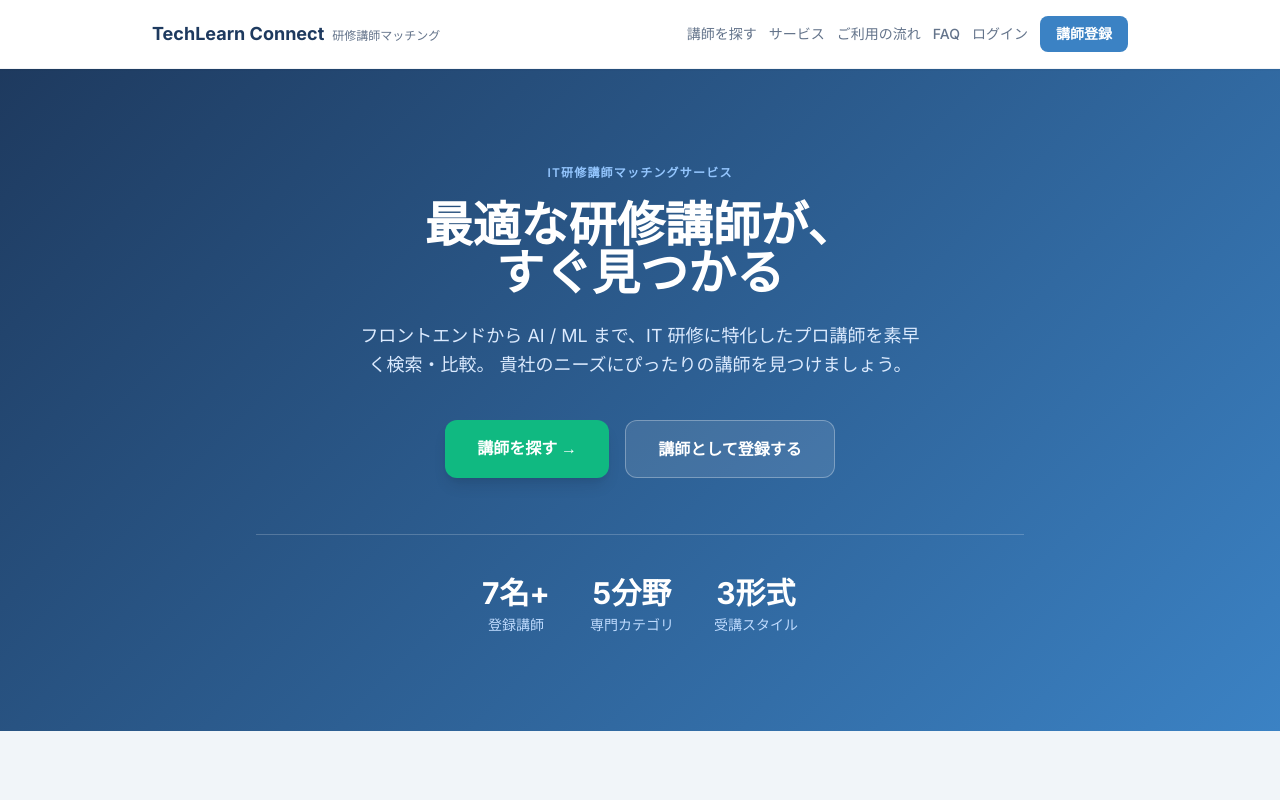
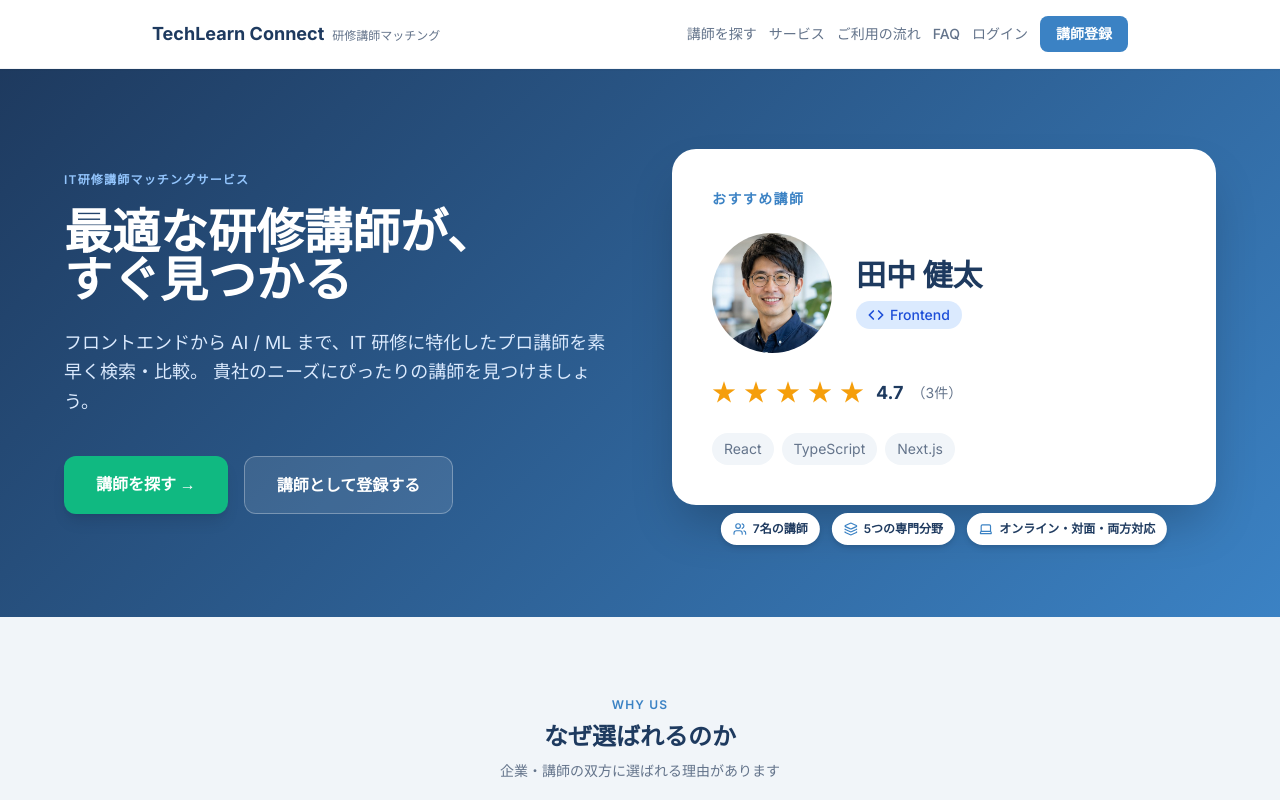
Before and after one commit to shakib-24/techlearn-connect, a Next.js app: page / in a window 1280 px wide. Shown: the top 800 px of the page. Built offline with nearby package versions, Linux system fonts and the light colour scheme.

Commit message:
Update hero section styling

```diff
--- a/app/page.tsx
+++ b/app/page.tsx
@@ -1,7 +1,11 @@
 import type { Metadata } from "next";
 import Link from "next/link";
+import { Laptop, Layers, Users } from "lucide-react";
 import FAQSection from "@/components/FAQSection";
+import InstructorAvatar from "@/components/InstructorAvatar";
 import LPHeader from "@/components/LPHeader";
+import { instructors } from "@/data/instructors";
+import { CATEGORY_BADGE, CATEGORY_ICON } from "@/lib/categoryStyles";
 
 export const metadata: Metadata = {
   title: "TechLearn Connect | 研修講師マッチングサービス",
@@ -16,6 +20,21 @@ const STEPS = [
   { step: 4, icon: "🚀", title: "研修スタート", desc: "合意が取れたらいよいよ研修開始。効果的な学びを提供" },
 ];
 
+// Hero装飾用のおすすめ講師カード。マッチング/レコメンドロジックではなく固定表示。
+const FEATURED_INSTRUCTOR = instructors[0];
+const FEATURED_REVIEWS = FEATURED_INSTRUCTOR.reviews ?? [];
+const FEATURED_RATING =
+  FEATURED_REVIEWS.length > 0
+    ? Math.round((FEATURED_REVIEWS.reduce((sum, r) => sum + r.rating, 0) / FEATURED_REVIEWS.length) * 10) / 10
+    : 0;
+const FeaturedCategoryIcon = CATEGORY_ICON[FEATURED_INSTRUCTOR.category];
+
+const HERO_STATS = [
+  { icon: Users, label: "7名の講師" },
+  { icon: Layers, label: "5つの専門分野" },
+  { icon: Laptop, label: "オンライン・対面・両方対応" },
+];
+
 export default function LandingPage() {
   return (
     <div className="min-h-screen bg-white">
@@ -24,10 +43,12 @@ export default function LandingPage() {
 
       {/* ─── Hero ─── */}
       <section
-        className="text-white py-24 px-6"
+        className="text-white py-20 px-6 overflow-hidden"
         style={{ background: "linear-gradient(135deg, #1E3A5F 0%, #3B82C4 100%)" }}
       >
-        <div className="max-w-3xl mx-auto text-center">
+        <div className="max-w-6xl mx-auto grid grid-cols-1 lg:grid-cols-2 gap-16 items-center">
+          {/* Left: copy */}
+          <div className="text-center lg:text-left">
             <p className="text-blue-300 text-xs font-semibold uppercase tracking-widest mb-5">
               IT研修講師マッチングサービス
             </p>
@@ -36,11 +57,11 @@ export default function LandingPage() {
               <br className="hidden sm:block" />
               すぐ見つかる
             </h1>
-          <p className="text-blue-100 text-lg leading-relaxed mb-10 max-w-xl mx-auto">
+            <p className="text-blue-100 text-lg leading-relaxed mb-10 max-w-xl mx-auto lg:mx-0">
               フロントエンドから AI / ML まで、IT 研修に特化したプロ講師を素早く検索・比較。
               貴社のニーズにぴったりの講師を見つけましょう。
             </p>
-          <div className="flex flex-col sm:flex-row gap-4 justify-center">
+            <div className="flex flex-col sm:flex-row gap-4 justify-center lg:justify-start">
               <Link
                 href="/instructors"
                 className="px-8 py-4 font-bold rounded-xl text-base shadow-lg transition-colors"
@@ -55,19 +76,79 @@ export default function LandingPage() {
                 講師として登録する
               </Link>
             </div>
+          </div>
 
-          {/* Stats strip */}
-          <div className="flex justify-center gap-10 mt-14 pt-10 border-t border-white/20">
-            {[
-              { value: "7名+", label: "登録講師" },
-              { value: "5分野", label: "専門カテゴリ" },
-              { value: "3形式", label: "受講スタイル" },
-            ].map(({ value, label }) => (
-              <div key={label}>
-                <p className="text-3xl font-bold">{value}</p>
-                <p className="text-blue-200 text-sm mt-1">{label}</p>
+          {/* Right: おすすめ講師カード（装飾用の固定表示） + 統計バッジ */}
+          <div className="flex justify-center lg:justify-end">
+            <div className="relative w-full max-w-xl pb-10 lg:pb-8">
+              <div className="bg-white rounded-3xl shadow-2xl p-8 sm:p-10 text-left">
+                <p
+                  className="text-sm font-semibold uppercase tracking-widest mb-6"
+                  style={{ color: "#3B82C4" }}
+                >
+                  おすすめ講師
+                </p>
+                <div className="flex items-center gap-4 sm:gap-6 mb-6">
+                  <InstructorAvatar
+                    instructor={FEATURED_INSTRUCTOR}
+                    size={120}
+                    textSizeClass="text-4xl"
+                  />
+                  <div>
+                    <p className="font-extrabold text-[#1E3A5F] text-2xl sm:text-3xl leading-tight">
+                      {FEATURED_INSTRUCTOR.name}
+                    </p>
+                    <span
+                      className={`inline-flex items-center gap-1.5 text-sm px-3 py-1 rounded-full font-medium mt-2 ${CATEGORY_BADGE[FEATURED_INSTRUCTOR.category]}`}
+                    >
+                      <FeaturedCategoryIcon className="w-4 h-4" strokeWidth={2.5} />
+                      {FEATURED_INSTRUCTOR.category}
+                    </span>
+                  </div>
+                </div>
+
+                {FEATURED_RATING > 0 && (
+                  <div className="flex items-center gap-2 mb-6">
+                    {[1, 2, 3, 4, 5].map((i) => (
+                      <span
+                        key={i}
+                        className="text-2xl"
+                        style={{ color: i <= Math.round(FEATURED_RATING) ? "#F59E0B" : "#D1D5DB" }}
+                      >
+                        ★
+                      </span>
+                    ))}
+                    <span className="text-[#1E3A5F] text-lg font-bold ml-1">{FEATURED_RATING}</span>
+                    <span className="text-[#64748B] text-sm">（{FEATURED_REVIEWS.length}件）</span>
+                  </div>
+                )}
+
+                <div className="flex flex-wrap gap-2">
+                  {FEATURED_INSTRUCTOR.skills.slice(0, 3).map((skill) => (
+                    <span
+                      key={skill}
+                      className="text-sm bg-[#F1F5F9] text-[#64748B] px-3 py-1.5 rounded-full"
+                    >
+                      {skill}
+                    </span>
+                  ))}
+                </div>
+              </div>
+
+              {/* 統計バッジ: デスクトップではカード下辺に浮かせて配置、モバイルでは通常のブロック表示 */}
+              <div className="mt-6 flex flex-wrap justify-center gap-3 lg:mt-0 lg:absolute lg:-bottom-2 lg:left-1/2 lg:flex-nowrap lg:w-max lg:-translate-x-1/2">
+                {HERO_STATS.map(({ icon: Icon, label }) => (
+                  <div
+                    key={label}
+                    className="flex items-center gap-1.5 whitespace-nowrap rounded-full bg-white px-3 py-2 text-xs font-semibold shadow-md"
+                    style={{ color: "#1E3A5F" }}
+                  >
+                    <Icon className="w-3.5 h-3.5" style={{ color: "#3B82C4" }} />
+                    {label}
                   </div>
                 ))}
+              </div>
+            </div>
           </div>
         </div>
       </section>
@@ -75,6 +156,12 @@ export default function LandingPage() {
       {/* ─── Why choose us ─── */}
       <section id="service" className="scroll-mt-20 py-20 px-6 bg-[#F1F5F9]">
         <div className="max-w-5xl mx-auto">
+          <p
+            className="text-center text-xs font-semibold uppercase tracking-widest mb-2"
+            style={{ color: "#3B82C4" }}
+          >
+            WHY US
+          </p>
           <h2 className="text-2xl font-bold text-center text-[#1E3A5F] mb-2">
             なぜ選ばれるのか
           </h2>
@@ -161,6 +248,12 @@ export default function LandingPage() {
       {/* ─── How it works ─── */}
       <section id="flow" className="scroll-mt-20 py-20 px-6 bg-white">
         <div className="max-w-4xl mx-auto">
+          <p
+            className="text-center text-xs font-semibold uppercase tracking-widest mb-2"
+            style={{ color: "#3B82C4" }}
+          >
+            HOW IT WORKS
+          </p>
           <h2 className="text-2xl font-bold text-center text-[#1E3A5F] mb-2">
             ご利用の流れ
           </h2>
@@ -205,7 +298,7 @@ export default function LandingPage() {
       <FAQSection />
 
       {/* ─── Footer ─── */}
-      <footer style={{ backgroundColor: "#1E3A5F" }} className="text-white py-12 px-6">
+      <footer style={{ backgroundColor: "#1E3A5F" }} className="text-white py-16 px-6">
         <div className="max-w-5xl mx-auto">
           <div className="flex flex-col sm:flex-row items-start sm:items-center justify-between gap-6 mb-8 pb-8 border-b border-white/10">
             <div>
--- a/components/FAQSection.tsx
+++ b/components/FAQSection.tsx
@@ -35,6 +35,12 @@ export default function FAQSection() {
   return (
     <section id="faq" className="scroll-mt-20 py-20 px-6 bg-[#F1F5F9]">
       <div className="max-w-3xl mx-auto">
+        <p
+          className="text-center text-xs font-semibold uppercase tracking-widest mb-2"
+          style={{ color: "#3B82C4" }}
+        >
+          FAQ
+        </p>
         <h2 className="text-2xl font-bold text-center text-[#1E3A5F] mb-2">
           よくある質問
         </h2>
--- a/components/InstructorCard.tsx
+++ b/components/InstructorCard.tsx
@@ -3,15 +3,16 @@
 import Link from "next/link";
 import type { Instructor } from "@/data/instructors";
 import { useFavorites } from "@/hooks/useFavorites";
-import { CATEGORY_BADGE } from "@/lib/categoryStyles";
+import { CATEGORY_BADGE, CATEGORY_ICON } from "@/lib/categoryStyles";
 import InstructorAvatar from "@/components/InstructorAvatar";
 
 export default function InstructorCard({ instructor }: { instructor: Instructor }) {
   const { isFavorited, toggleFavorite } = useFavorites();
   const favorited = isFavorited(instructor.id);
+  const CategoryIcon = CATEGORY_ICON[instructor.category];
 
   return (
-    <article className="relative bg-white rounded-xl shadow-sm border border-gray-100 hover:shadow-md transition-shadow">
+    <article className="relative bg-white rounded-xl shadow-sm border border-gray-100 transition-all duration-200 ease-out hover:shadow-lg hover:-translate-y-1">
       {/* カード全体をリンクにする（絶対配置）*/}
       <Link
         href={`/instructors/${instructor.id}`}
@@ -29,8 +30,9 @@ export default function InstructorCard({ instructor }: { instructor: Instructor
                 {instructor.name}
               </h3>
               <span
-                className={`text-xs px-2 py-0.5 rounded-full font-medium ${CATEGORY_BADGE[instructor.category]}`}
+                className={`inline-flex items-center gap-1 text-xs px-2 py-0.5 rounded-full font-medium ${CATEGORY_BADGE[instructor.category]}`}
               >
+                <CategoryIcon className="w-3 h-3" strokeWidth={2.5} />
                 {instructor.category}
               </span>
               {instructor.id.startsWith("custom-") && (
--- a/lib/categoryStyles.ts
+++ b/lib/categoryStyles.ts
@@ -1,4 +1,13 @@
+import { Brain, Cloud, Code, Palette, Server, type LucideIcon } from "lucide-react";
 import type { Instructor } from "@/data/instructors";
+
+export const CATEGORY_ICON: Record<Instructor["category"], LucideIcon> = {
+  Frontend: Code,
+  Backend: Server,
+  Infrastructure: Cloud,
+  "UI/UX Design": Palette,
+  "AI/Data Science": Brain,
+};
 
 export const CATEGORY_BADGE: Record<Instructor["category"], string> = {
   Frontend: "bg-blue-100 text-blue-700",
```
Also changed, not shown: package.json (+6 -5 lines), 1 other file (tests, documents, lock files or other folders). Lines whose indentation alone changed are shown as unchanged.
